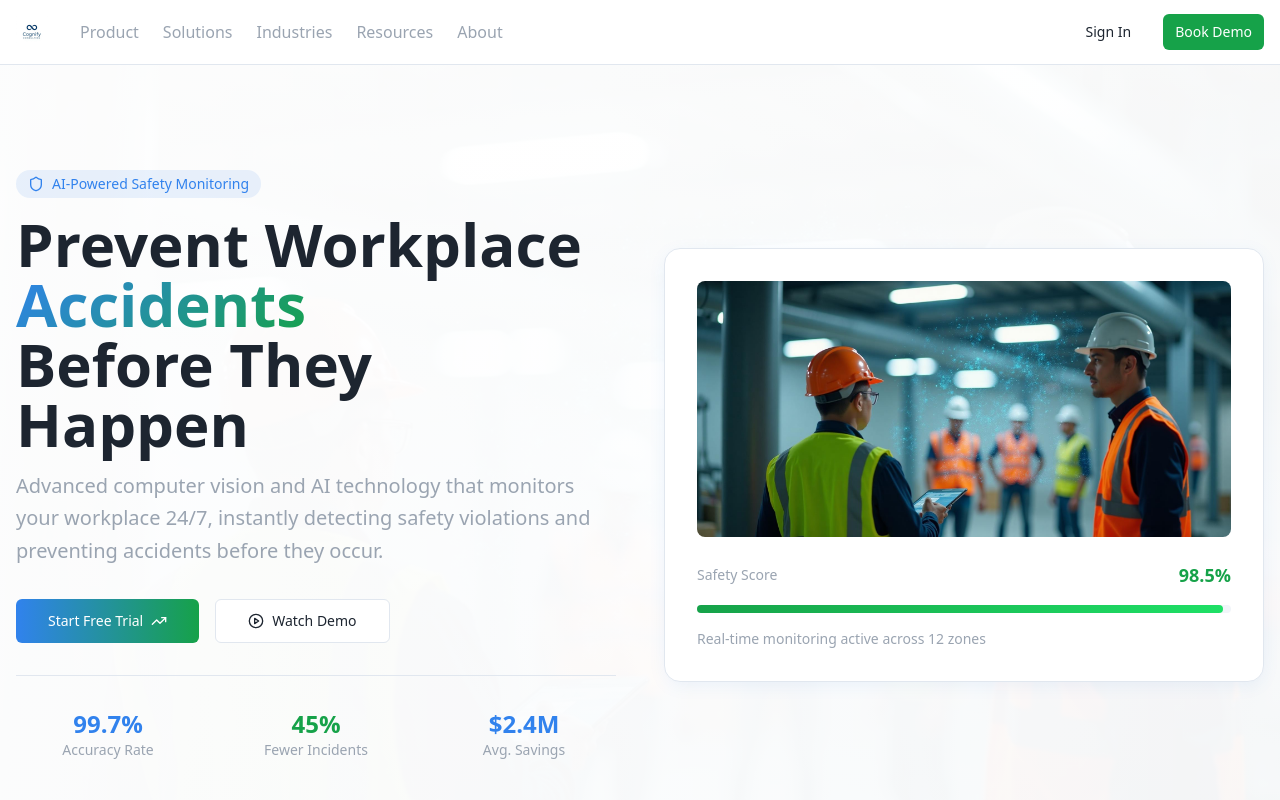
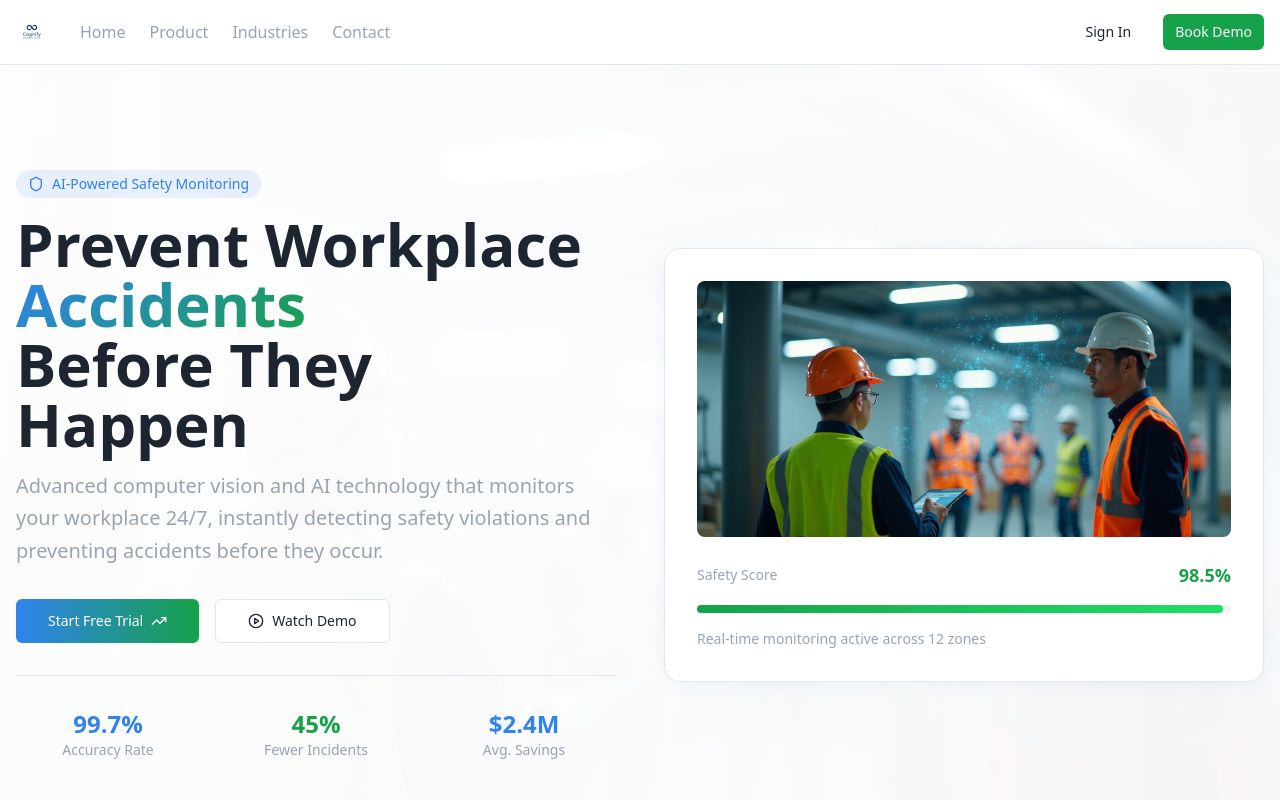
Before and after one commit to shekhawaty/safetyguard-ai-platform, a React (Vite) app: page / in a window 1280 px wide. Shown: the top 800 px of the page. Built offline with nearby package versions, Linux system fonts and the light colour scheme.

Commit message:
Fix broken hyperlinks
The hyperlinks in the header navigation were not functioning correctly. This commit updates the `Header.tsx` component to ensure that all navigation links are properly implemented and working as expected.

```diff
--- a/src/components/CTA.tsx
+++ b/src/components/CTA.tsx
@@ -5,7 +5,7 @@ import { CheckCircle, ArrowRight } from "lucide-react";
 
 const CTA = () => {
   return (
-    <section className="py-24 bg-gradient-hero relative overflow-hidden">
+    <section id="contact" className="py-24 bg-gradient-hero relative overflow-hidden">
       <div className="absolute inset-0 bg-primary/10" />
 
       <div className="container mx-auto px-4 relative z-10">
--- a/src/components/Footer.tsx
+++ b/src/components/Footer.tsx
@@ -45,17 +45,17 @@ const Footer = () => {
           <div className="space-y-4">
             <h4 className="font-semibold text-foreground">Product</h4>
             <nav className="space-y-3">
-              <a href="#features" className="block text-muted-foreground hover:text-foreground transition-smooth">
+              <a href="#product" className="block text-muted-foreground hover:text-foreground transition-smooth">
                 Features
               </a>
-              <a href="#integrations" className="block text-muted-foreground hover:text-foreground transition-smooth">
-                Integrations
+              <a href="#contact" className="block text-muted-foreground hover:text-foreground transition-smooth">
+                Demo
               </a>
-              <a href="#pricing" className="block text-muted-foreground hover:text-foreground transition-smooth">
-                Pricing
+              <a href="#industries" className="block text-muted-foreground hover:text-foreground transition-smooth">
+                Solutions
               </a>
-              <a href="#api" className="block text-muted-foreground hover:text-foreground transition-smooth">
-                API Documentation
+              <a href="#home" className="block text-muted-foreground hover:text-foreground transition-smooth">
+                About
               </a>
             </nav>
           </div>
@@ -64,16 +64,16 @@ const Footer = () => {
           <div className="space-y-4">
             <h4 className="font-semibold text-foreground">Solutions</h4>
             <nav className="space-y-3">
-              <a href="#construction" className="block text-muted-foreground hover:text-foreground transition-smooth">
+              <a href="#industries" className="block text-muted-foreground hover:text-foreground transition-smooth">
                 Construction
               </a>
-              <a href="#manufacturing" className="block text-muted-foreground hover:text-foreground transition-smooth">
+              <a href="#industries" className="block text-muted-foreground hover:text-foreground transition-smooth">
                 Manufacturing
               </a>
-              <a href="#logistics" className="block text-muted-foreground hover:text-foreground transition-smooth">
+              <a href="#industries" className="block text-muted-foreground hover:text-foreground transition-smooth">
                 Logistics
               </a>
-              <a href="#industrial" className="block text-muted-foreground hover:text-foreground transition-smooth">
+              <a href="#industries" className="block text-muted-foreground hover:text-foreground transition-smooth">
                 Industrial
               </a>
             </nav>
--- a/src/components/Header.tsx
+++ b/src/components/Header.tsx
@@ -17,20 +17,17 @@ const Header = () => {
             </div>
 
             <nav className="hidden md:flex items-center space-x-6">
+              <a href="#home" className="text-muted-foreground hover:text-foreground transition-smooth">
+                Home
+              </a>
               <a href="#product" className="text-muted-foreground hover:text-foreground transition-smooth">
                 Product
-              </a>
-              <a href="#solutions" className="text-muted-foreground hover:text-foreground transition-smooth">
-                Solutions
               </a>
               <a href="#industries" className="text-muted-foreground hover:text-foreground transition-smooth">
                 Industries
               </a>
-              <a href="#resources" className="text-muted-foreground hover:text-foreground transition-smooth">
-                Resources
-              </a>
-              <a href="#about" className="text-muted-foreground hover:text-foreground transition-smooth">
-                About
+              <a href="#contact" className="text-muted-foreground hover:text-foreground transition-smooth">
+                Contact
               </a>
             </nav>
           </div>
--- a/src/components/Hero.tsx
+++ b/src/components/Hero.tsx
@@ -4,7 +4,7 @@ import heroImage from "@/assets/hero-safety.jpg";
 
 const Hero = () => {
   return (
-    <section className="relative min-h-screen flex items-center bg-gradient-subtle overflow-hidden">
+    <section id="home" className="relative min-h-screen flex items-center bg-gradient-subtle overflow-hidden">
       {/* Background image */}
       <div className="absolute inset-0 z-0">
         <img
--- a/src/index.css
+++ b/src/index.css
@@ -118,6 +118,10 @@ All colors MUST be HSL.
     @apply border-border;
   }
 
+  html {
+    scroll-behavior: smooth;
+  }
+
   body {
     @apply bg-background text-foreground;
   }
```
